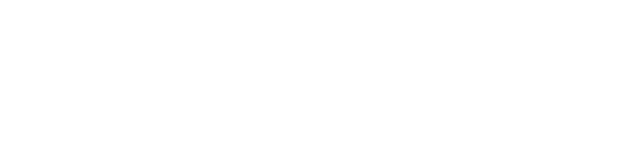
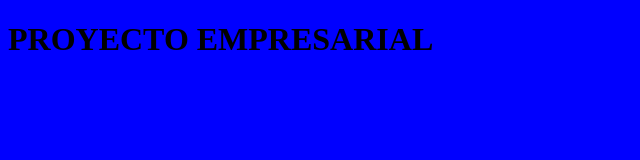
Before and after one commit to jucasase/cursoGit, a plain HTML site: page index.html in a window 1280 px wide. Shown: the whole page, without its empty margins (0-640 px from the left). Drawn offline with Linux system fonts and the light colour scheme.

Commit message:
Parrafo y color de fondo

```diff
--- /dev/null
+++ b/css/estilos.css
@@ -0,0 +1,3 @@
+body{
+    background-color: blue;
+}
--- a/index.html
+++ b/index.html
@@ -5,8 +5,9 @@
     <meta http-equiv="X-UA-Compatible" content="IE=edge">
     <meta name="viewport" content="width=device-width, initial-scale=1.0">
     <title>Document</title>
+    <link rel="stylesheet" href="css\estilos.css" type="text/css">
 </head>
 <body>
-
+    <h1>PROYECTO EMPRESARIAL</h1>
 </body>
 </html>
```
Also changed, not shown: javascript/javascipt.js (added), 1 other file.
